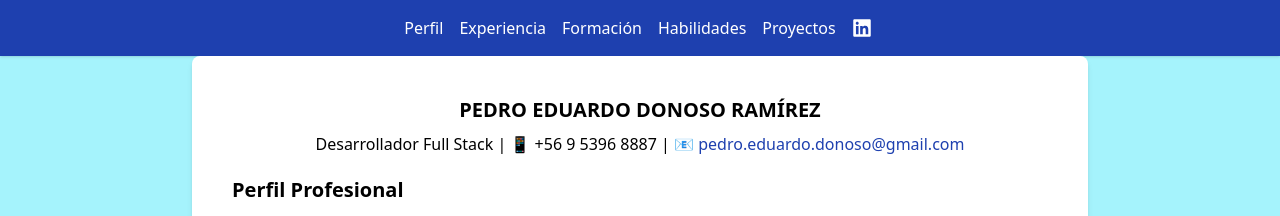
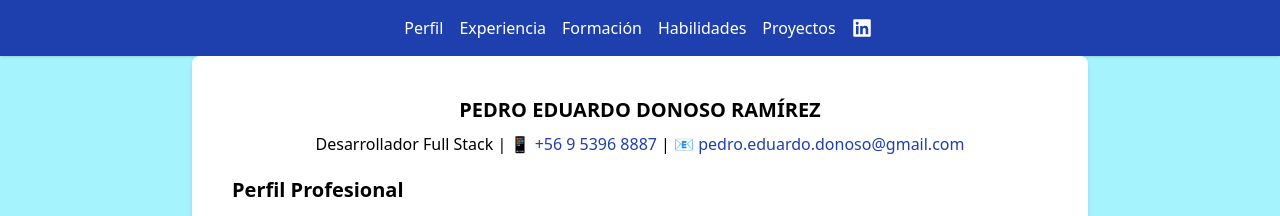
Before and after one commit to pedro-donoso/portafolio-nextjs, a Next.js app: page / in a window 1280 px wide. Shown: the top 216 px of the page. Built offline with nearby package versions, Linux system fonts and the light colour scheme.

Commit message:
agrego enlace a wsp

```diff
--- a/app/page.tsx
+++ b/app/page.tsx
@@ -4,7 +4,7 @@ const Home: React.FC = () => {
   return (
     <main className='px-10 py-10 max-w-4xl mx-auto bg-white rounded-lg shadow-md'>
       <h1 className='text-xl font-bold mb-2 text-center'>PEDRO EDUARDO DONOSO RAMÍREZ</h1>
-      <p className='mt-2 text-center'>Desarrollador Full Stack | 📱 +56 9 5396 8887 | <a href="mailto:pedro.eduardo.donoso@gmail.com" className='text-blue-800'> 📧 pedro.eduardo.donoso@gmail.com</a></p>
+      <p className='mt-2 text-center'>Desarrollador Full Stack | 📱 <a href="https://wa.me/56953968887" className='text-blue-800'>+56 9 5396 8887</a>  | <a href="mailto:pedro.eduardo.donoso@gmail.com" className='text-blue-800'> 📧 pedro.eduardo.donoso@gmail.com</a></p>
 
       <section className='mt-5' id='perfil'>
         <h2 className='text-xl font-bold mb-2'>Perfil Profesional</h2>
```
